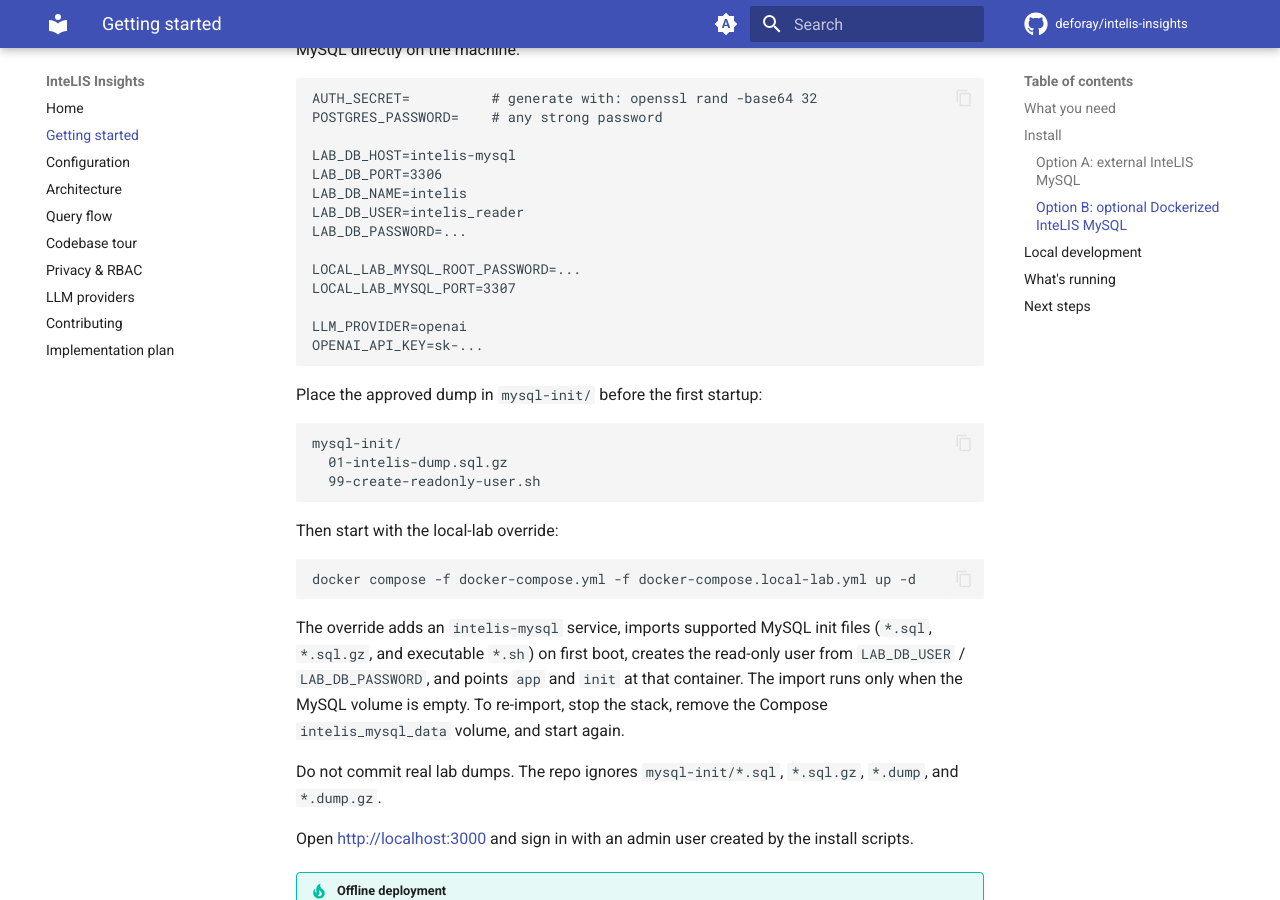
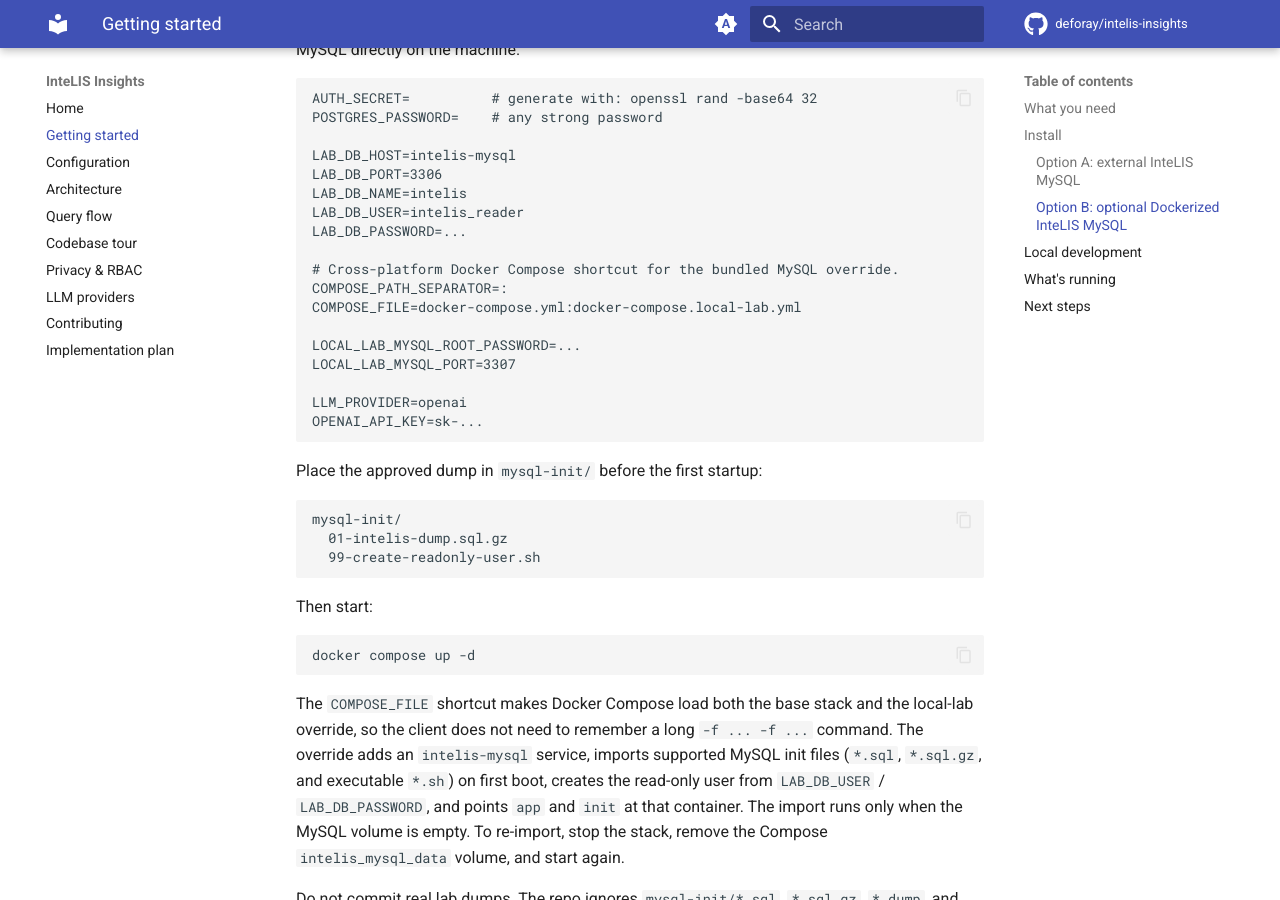
Before and after one commit to deforay/intelis-insights, an MkDocs documentation site: the page built from docs/getting-started.md, in a window 1280 px wide and 900 px high, scrolled down 1226 px. Built offline with MkDocs 1.6.1 and Material for MkDocs 9.7.7, drawn with Linux system fonts in a browser that asks for light colours; comment, search, counter and statistics services are not loaded.

Commit message:
Document local MySQL compose shortcut

````diff
--- a/docker-compose.local-lab.yml
+++ b/docker-compose.local-lab.yml
@@ -3,8 +3,9 @@
 # Usage:
 #   cp .env.example .env
 #   # set LAB_DB_HOST=intelis-mysql, LAB_DB_PASSWORD, and LOCAL_LAB_MYSQL_ROOT_PASSWORD
+#   # uncomment COMPOSE_FILE and COMPOSE_PATH_SEPARATOR in .env
 #   # place an approved .sql/.sql.gz dump in ./mysql-init before first startup
-#   docker compose -f docker-compose.yml -f docker-compose.local-lab.yml up -d
+#   docker compose up -d
 
 services:
   init:
--- a/docs/getting-started.md
+++ b/docs/getting-started.md
@@ -57,6 +57,10 @@ LAB_DB_NAME=intelis
 LAB_DB_USER=intelis_reader
 LAB_DB_PASSWORD=...
 
+# Cross-platform Docker Compose shortcut for the bundled MySQL override.
+COMPOSE_PATH_SEPARATOR=:
+COMPOSE_FILE=docker-compose.yml:docker-compose.local-lab.yml
+
 LOCAL_LAB_MYSQL_ROOT_PASSWORD=...
 LOCAL_LAB_MYSQL_PORT=3307
 
@@ -72,13 +76,13 @@ mysql-init/
   99-create-readonly-user.sh
 ```
 
-Then start with the local-lab override:
+Then start:
 
 ```bash
-docker compose -f docker-compose.yml -f docker-compose.local-lab.yml up -d
+docker compose up -d
 ```
 
-The override adds an `intelis-mysql` service, imports supported MySQL init files (`*.sql`, `*.sql.gz`, and executable `*.sh`) on first boot, creates the read-only user from `LAB_DB_USER` / `LAB_DB_PASSWORD`, and points `app` and `init` at that container. The import runs only when the MySQL volume is empty. To re-import, stop the stack, remove the Compose `intelis_mysql_data` volume, and start again.
+The `COMPOSE_FILE` shortcut makes Docker Compose load both the base stack and the local-lab override, so the client does not need to remember a long `-f ... -f ...` command. The override adds an `intelis-mysql` service, imports supported MySQL init files (`*.sql`, `*.sql.gz`, and executable `*.sh`) on first boot, creates the read-only user from `LAB_DB_USER` / `LAB_DB_PASSWORD`, and points `app` and `init` at that container. The import runs only when the MySQL volume is empty. To re-import, stop the stack, remove the Compose `intelis_mysql_data` volume, and start again.
 
 Do not commit real lab dumps. The repo ignores `mysql-init/*.sql`, `*.sql.gz`, `*.dump`, and `*.dump.gz`.
 
````
Also changed, not shown: README.md (+6 -2 lines), docs/configuration.md (+9 -2 lines), 1 other file.
